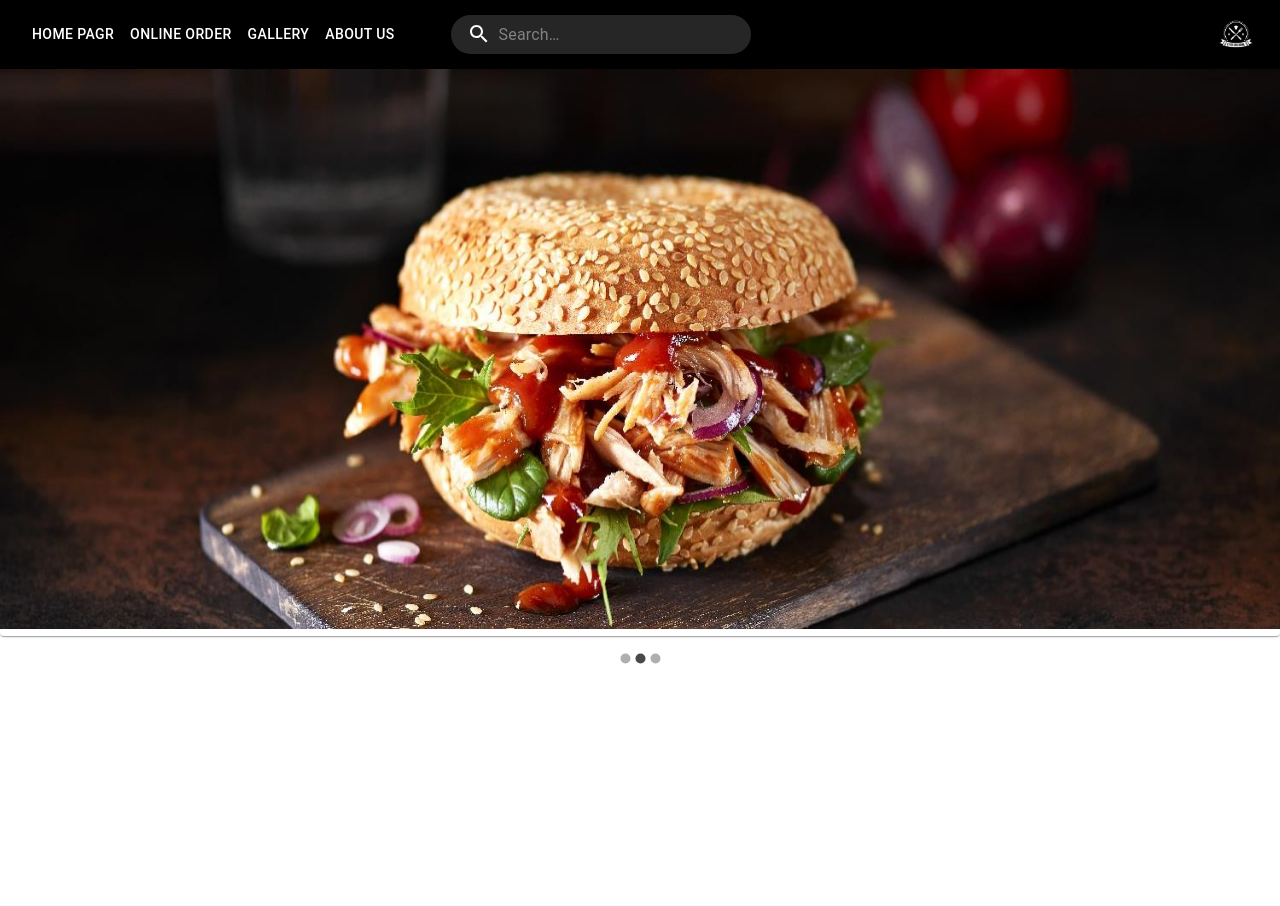
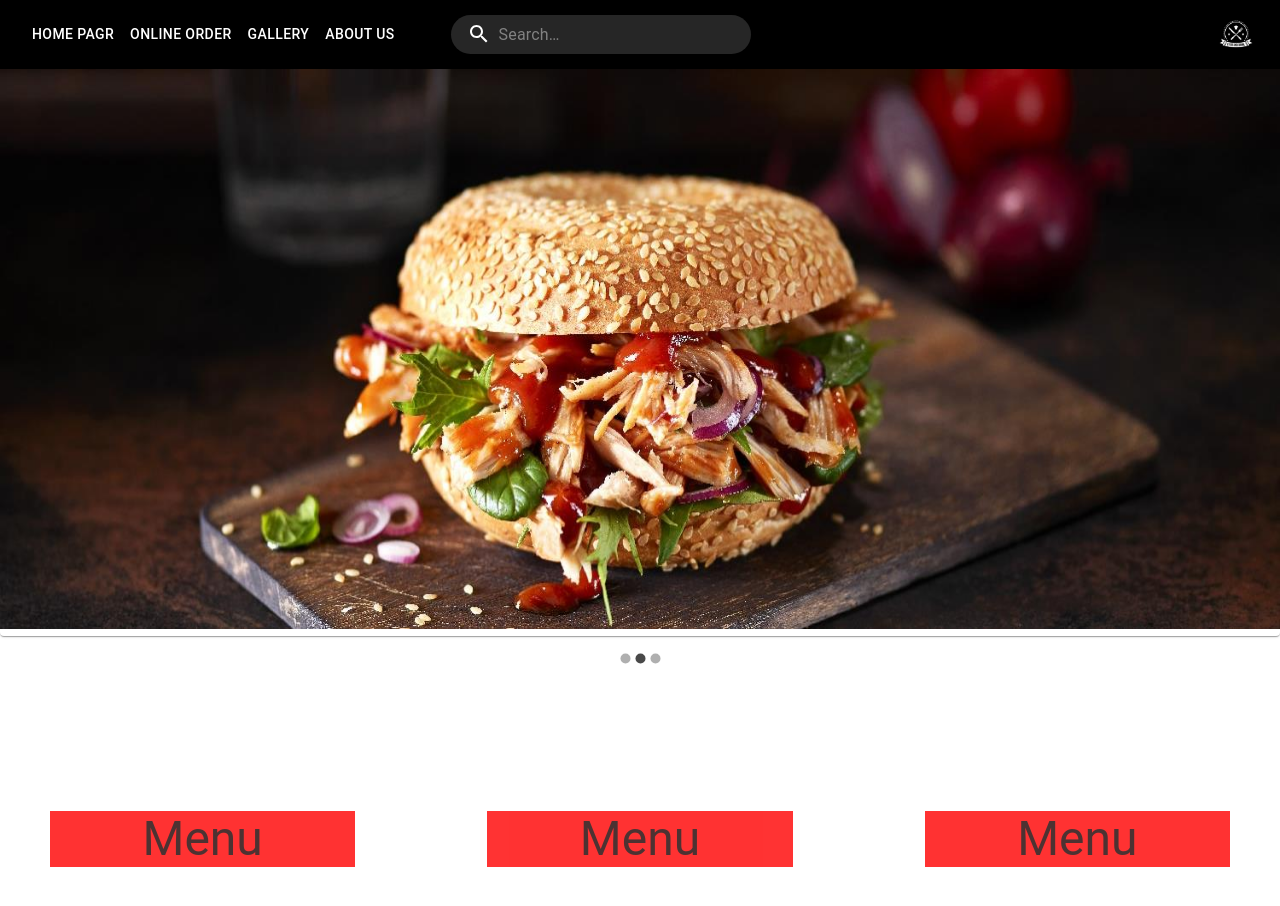
Before and after one commit to jamalshamsi1988/restaurant, a React (Create React App) app: page / in a window 1280 px wide. Shown: the top 906 px of the page. Before the commit the page ends 800 px from the top, so only its background shows below. Built offline with nearby package versions, Linux system fonts and the light colour scheme.

Commit message:
create Category component

```diff
--- a/src/App.js
+++ b/src/App.js
@@ -2,6 +2,7 @@
 
 import Header from './components/layout/Header';
 import CarouselHeader from './components/carousels/CarouselHeader';
+import Category from './components/Category';
 
 
 function App() {
@@ -10,6 +11,7 @@ function App() {
     < >
     <Header />
     <CarouselHeader />
+    <Category/>
     </>
   );
 }
--- /dev/null
+++ b/src/components/Category.js
@@ -0,0 +1,52 @@
+import React from 'react';
+import { Box, Stack ,Typography,styled} from '@mui/material';
+
+import Food from '../photos/Header (2).jpg';
+
+
+const StyledBox = styled(Box)({
+    height:300 ,
+    width:"100%" ,
+    cursor:"pointer",
+    backgroundRepeat:"no-repeat",
+    backgroundPosition:"center",
+    backgroundSize:"cover",
+});
+
+const StyledTypography = styled(Typography)({
+    margin:"25% 50px 25% 50px",
+    background:"red",
+    opacity :"0.8",
+});
+
+const Category = () => {
+  return (
+    <Box>
+        <Stack direction={{xs:"column" , sm:"row" }} spacing={{xs:1,sm:2,md:4}} mt={5}>
+            <StyledBox sx={{backgroundImage:`url(${Food})`}} >
+                <StyledTypography align='center' variant='h3'>
+                        Menu
+                </StyledTypography>
+
+            </StyledBox>
+
+            <StyledBox sx={{backgroundImage: `url(${Food})`}} >
+                <StyledTypography align='center' variant='h3'>
+                        Menu
+                </StyledTypography>
+
+            </StyledBox>
+
+            <StyledBox sx={{backgroundImage: `url(${Food})`}} >
+                <StyledTypography align='center' variant='h3'>
+                        Menu
+                </StyledTypography>
+
+            </StyledBox>
+        </Stack>
+
+    </Box>
+  )
+}
+
+export default Category
```
